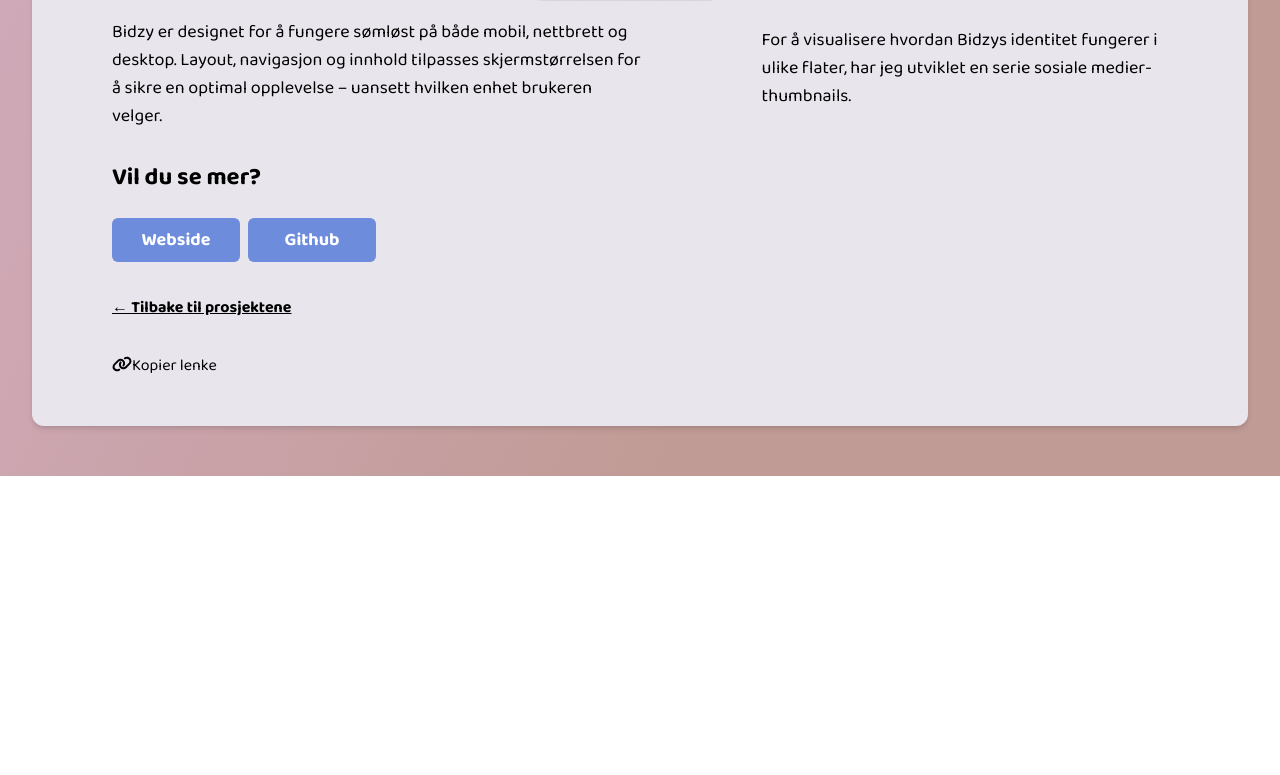
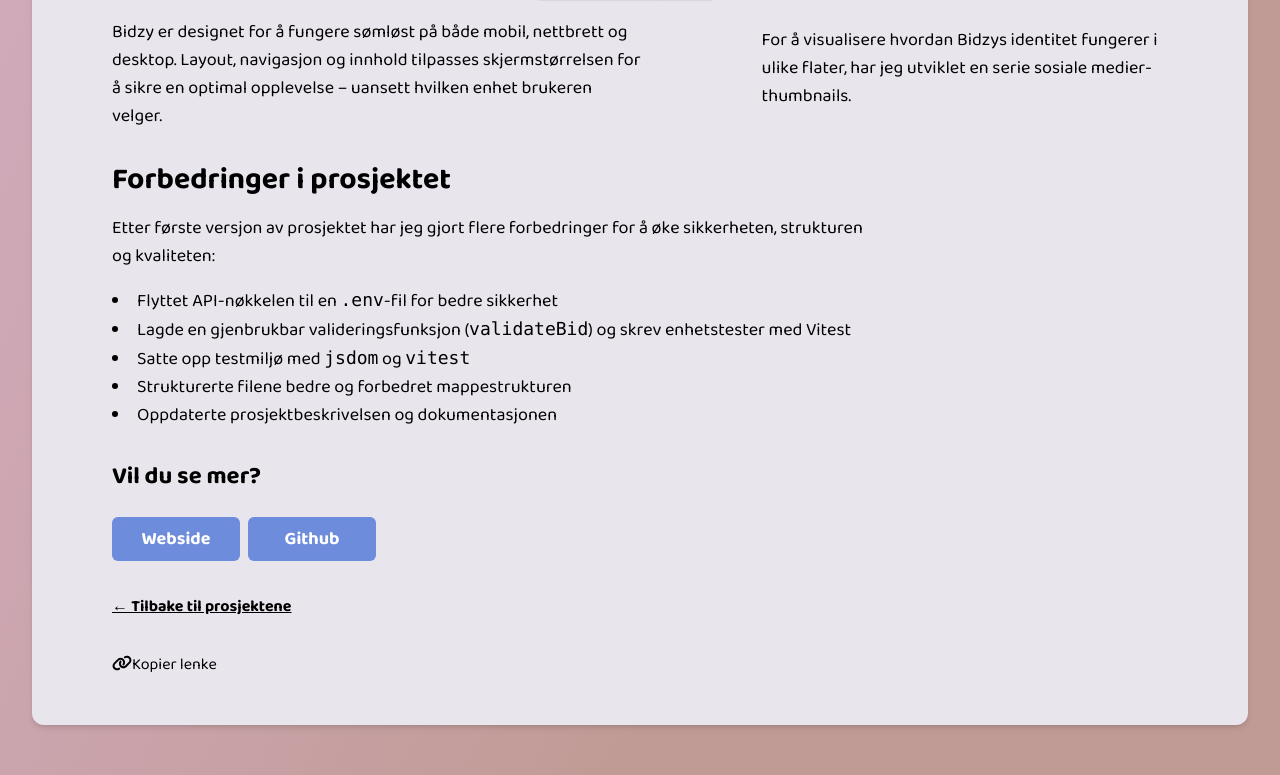
Before and after one commit to Kittypoda/Portfolio, a React (Vite) app: page /bidzy in a window 1280 px wide. Shown: the part 1844-2619 px from the top of the page. Before the commit the page ends 2320 px from the top, so only its background shows below. Built offline with nearby package versions, Linux system fonts and the light colour scheme; a web font is replaced by a local one.

Commit message:
added list of improvments

```diff
--- a/src/pages/Bidzy.jsx
+++ b/src/pages/Bidzy.jsx
@@ -125,16 +125,47 @@
       </section>
 
       <section className="px-6 md:px-20 pt-8">
+  <h2 className="font-baloo font-bold text-3xl pb-4">
+    {language === "en" ? "Forbedringer i prosjektet" : "Project improvements"}
+  </h2>
+  <p className="font-baloo text-black text-md md:text-lg max-w-3xl">
+    {language === "en" ? (
+      <>
+        Etter første versjon av prosjektet har jeg gjort flere forbedringer for å øke sikkerheten, strukturen og kvaliteten:
+        <ul className="list-disc list-inside mt-4">
+          <li>Flyttet API-nøkkelen til en <code>.env</code>-fil for bedre sikkerhet</li>
+          <li>Lagde en gjenbrukbar valideringsfunksjon (<code>validateBid</code>) og skrev enhetstester med Vitest</li>
+          <li>Satte opp testmiljø med <code>jsdom</code> og <code>vitest</code></li>
+          <li>Strukturerte filene bedre og forbedret mappestrukturen</li>
+          <li>Oppdaterte prosjektbeskrivelsen og dokumentasjonen</li>
+        </ul>
+      </>
+    ) : (
+      <>
+        Since the initial version of the project, I’ve made several improvements to enhance security, structure, and quality:
+        <ul className="list-disc list-inside mt-4">
+          <li>Moved the API key to a <code>.env</code> file for improved security</li>
+          <li>Created a reusable validation function (<code>validateBid</code>) and added unit tests using Vitest</li>
+          <li>Set up a testing environment with <code>jsdom</code> and <code>vitest</code></li>
+          <li>Updated project description and documentation</li>
+        </ul>
+      </>
+    )}
+  </p>
+</section>
+
+
+      <section className="px-6 md:px-20 pt-8">
         <div className="font-baloo font-bold text-2xl pb-6">
           {language === "no" ? "Want to see more?" : "Vil du se mer?"}
         </div>
         <div>
-          <a href="https://bidzy.netlify.app" target="_blank" rel="noopener noreferrer">
+          <a href="https://kittypoda.github.io/Bidzy-Semester-project/" target="_blank" rel="noopener noreferrer">
             <button className="mr-2 bg-[#6D8CDC] text-white w-32 font-baloo text-lg px-4 py-2 font-bold rounded-md">
               Webside
             </button>
           </a>
-          <a href="https://github.com/odakrolstad/bitzy-auction" target="_blank" rel="noopener noreferrer">
+          <a href="https://github.com/Kittypoda/Bidzy-Semester-project" target="_blank" rel="noopener noreferrer">
             <button className="bg-[#6D8CDC] text-white w-32 font-baloo text-lg px-4 py-2 font-bold rounded-md">
               Github
             </button>
```
